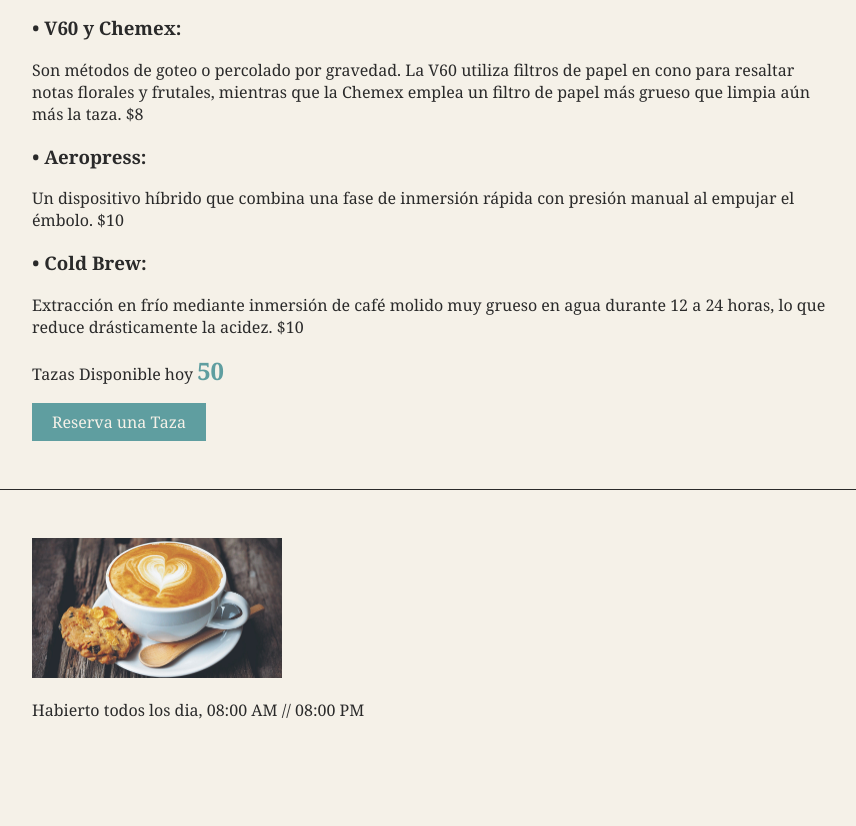
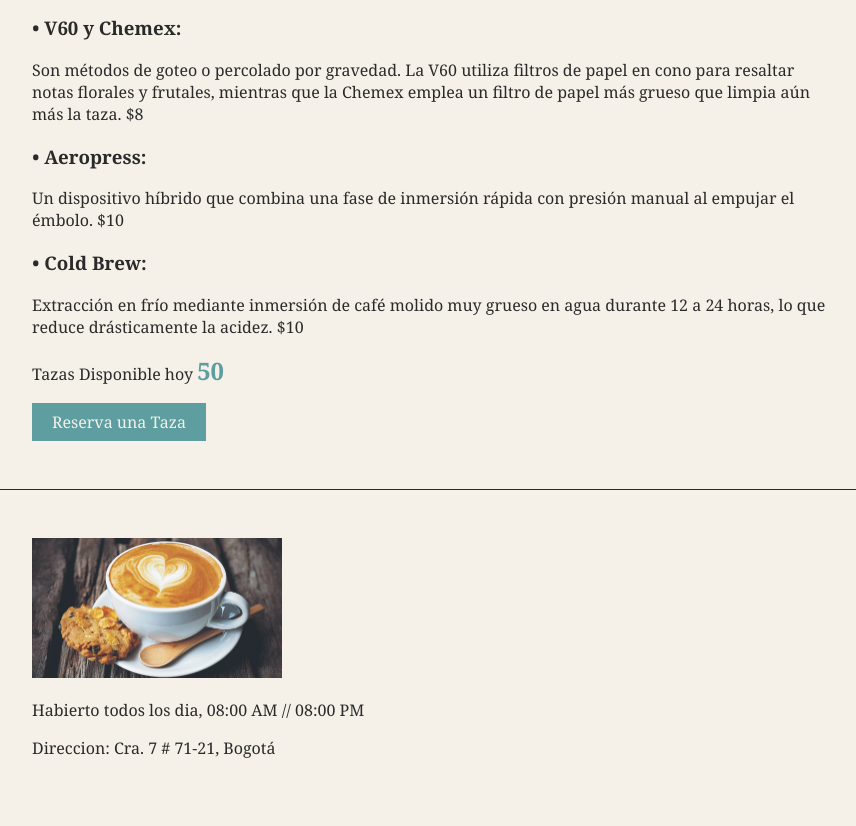
Before and after one commit to 0FabianTorres0/Ookini, a plain HTML site: page index.html in a window 1280 px wide. Shown: the part 721-1547 px from the top of the page, without its empty margins (208-1064 px from the left). Before the commit the page ends 1514 px from the top, so only its background shows below. Drawn offline with Linux system fonts and the light colour scheme.

Commit message:
se agrega dirrecion en footer

```diff
--- a/index.html
+++ b/index.html
@@ -61,6 +61,7 @@
     <footer id="contacto">
         <img src="CafeOokini.png" alt="Barra De Okini, Cafe De Especialidad" width="250">
         <p>Habierto todos los dia, 08:00 AM // 08:00 PM </p>
+        <p>Direccion: Cra. 7 # 71-21, Bogotá</p>
     </footer>
     <script src="script.js"></script>
 </body>
```
